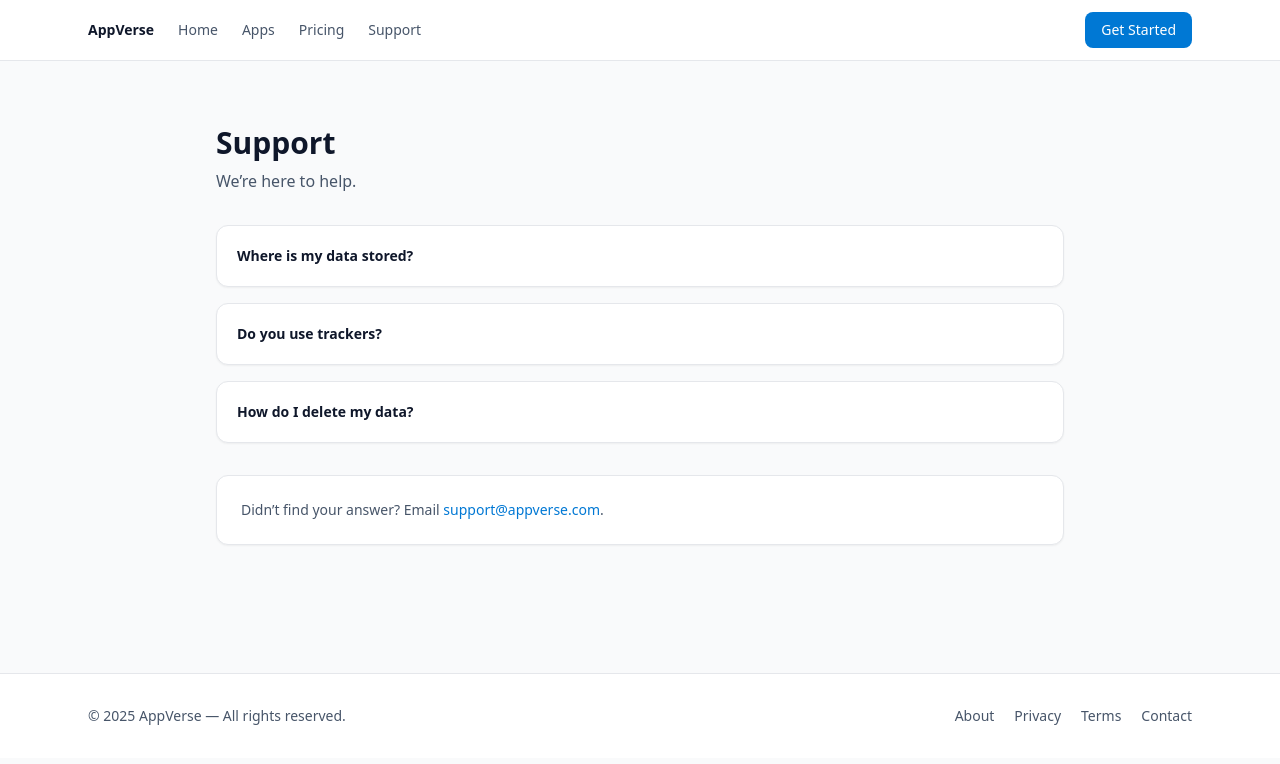
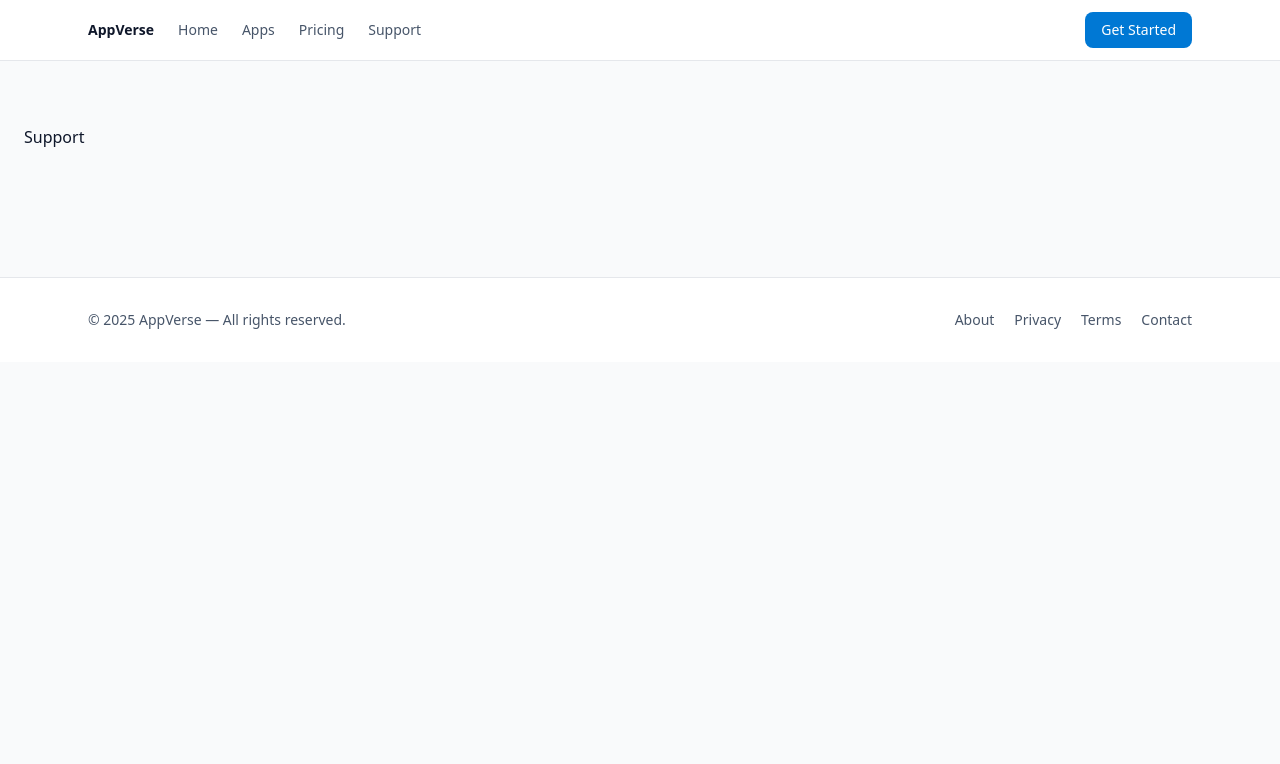
Before and after one commit to Shirlion/appverse-website, a Next.js app: page /support in a window 1280 px wide. Shown: the top 764 px of the page. Built offline with nearby package versions, Linux system fonts and the light colour scheme.

Commit message:
Update page.tsx

```diff
--- a/app/support/page.tsx
+++ b/app/support/page.tsx
@@ -1,33 +1,4 @@
 // app/support/page.tsx
-export const metadata = { title: "Support — AppVerse" };
-
-const faqs = [
-  { q: "Where is my data stored?", a: "Primarily on-device. See each app’s privacy note for details." },
-  { q: "Do you use trackers?", a: "No third-party analytics/trackers on consumer apps." },
-  { q: "How do I delete my data?", a: "Use the in-app option or submit a DSAR via the Privacy Center." },
-];
-
-export default function SupportPage() {
-  return (
-    <section className="mx-auto max-w-4xl px-6 py-16">
-      <h1 className="text-3xl font-bold">Support</h1>
-      <p className="mt-2 text-slate-600">We’re here to help.</p>
-
-      <div className="mt-8 space-y-4">
-        {faqs.map(({ q, a }) => (
-          <details key={q} className="rounded-xl border border-gray-200 bg-white p-5 shadow-sm">
-            <summary className="cursor-pointer list-none text-sm font-semibold">{q}</summary>
-            <p className="mt-2 text-sm text-slate-600">{a}</p>
-          </details>
-        ))}
-      </div>
-
-      <div className="mt-8 rounded-xl border border-gray-200 bg-white p-6 shadow-sm">
-        <p className="text-sm text-slate-600">
-          Didn’t find your answer? Email{" "}
-          <a className="text-[#0078D4]" href="mailto:support@appverse.com">support@appverse.com</a>.
-        </p>
-      </div>
-    </section>
-  );
+export default function Page() {
+  return <section style={{padding: '4rem 1.5rem'}}><h1>Support</h1></section>;
 }
```
